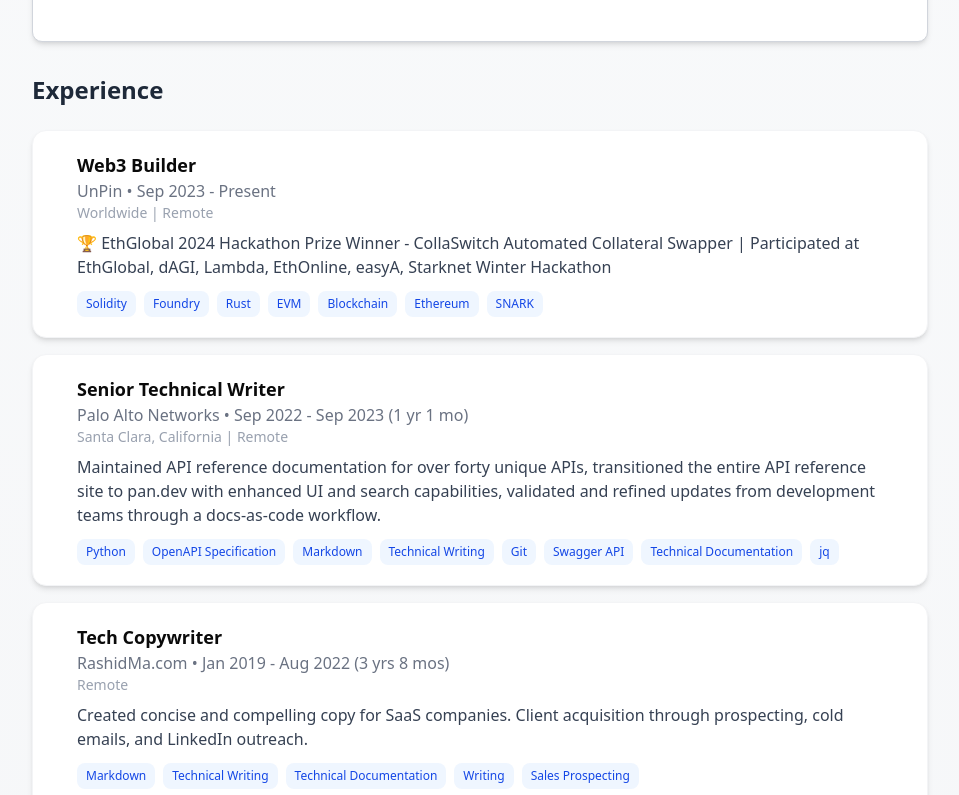
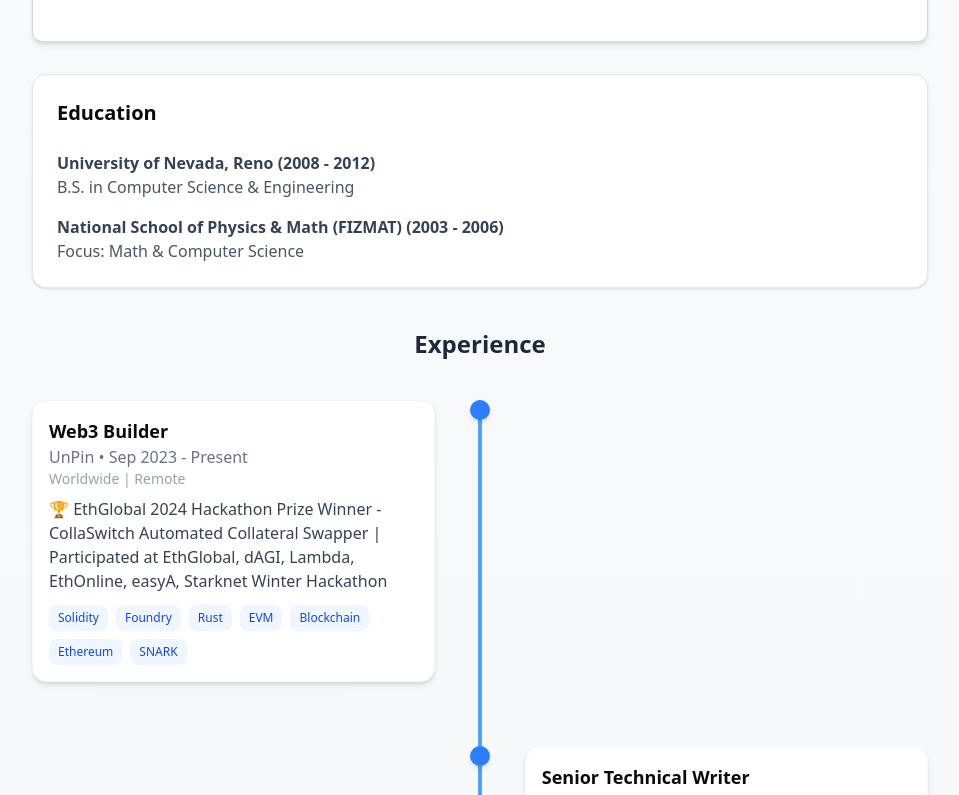
Before and after one commit to mcmoodoo/mcmoodoo, a Next.js app: page / in a window 1280 px wide. Shown: the part 780-1575 px from the top of the page, without its empty margins (160-1119 px from the left). Built offline with nearby package versions, Linux system fonts and the light colour scheme.

Commit message:
timeline added

```diff
--- a/src/app/page.tsx
+++ b/src/app/page.tsx
@@ -187,8 +187,6 @@ export default function Home() {
 					</CardContent>
 				</Card>
 
-				<ExperienceSection />
-
 				{/* Education Section */}
 				<Card className="mt-4 border-gray-200 shadow-sm">
 					<CardHeader>
@@ -205,6 +203,8 @@ export default function Home() {
 						))}
 					</CardContent>
 				</Card>
+
+				<ExperienceSection />
 			</div>
 		</main>
 	);
--- a/src/components/Experience.tsx
+++ b/src/components/Experience.tsx
@@ -200,17 +200,24 @@ const experiences: Experience[] = [
 	},
 ];
 
-const ExperienceCard: React.FC<Experience> = ({
+const ExperienceCard: React.FC<Experience & { isLeft: boolean }> = ({
 	title,
 	company,
 	duration,
 	location,
 	description,
 	skills,
+	isLeft,
 }) => (
-	<motion.div whileHover={{ scale: 1.02 }} whileTap={{ scale: 0.98 }} layout>
-		<Card className="p-5 shadow-md rounded-xl bg-white border border-gray-100 flex flex-row items-start gap-4">
-			<CardContent className="flex-1">
+	<div className={`flex w-full ${isLeft ? 'justify-start' : 'justify-end'}`}>
+		<motion.div
+			whileHover={{ scale: 1.02 }}
+			whileTap={{ scale: 0.98 }}
+			layout
+			className={`w-5/6 md:w-[45%] ${isLeft ? 'mr-auto' : 'ml-auto'}`}
+		>
+			<Card className="p-4 shadow-md rounded-xl bg-white border border-gray-100">
+				<CardContent className="p-0">
 					<h3 className="text-lg font-semibold">{title}</h3>
 					<p className="text-gray-500">
 						{company} • {duration}
@@ -230,15 +237,37 @@ const ExperienceCard: React.FC<Experience> = ({
 				</CardContent>
 			</Card>
 		</motion.div>
+	</div>
+);
+
+const TimelineNode: React.FC = () => (
+	<div className="absolute top-0 left-1/2 transform -translate-x-1/2 h-full flex flex-col items-center">
+		<div className="w-1 h-full bg-blue-400 rounded-full"></div>
+	</div>
+);
+
+const TimelineDot: React.FC = () => (
+	<div className="absolute left-1/2 transform -translate-x-1/2 flex items-center justify-center">
+		<div className="w-5 h-5 bg-blue-500 rounded-full z-10 shadow-md"></div>
+	</div>
 );
 
 const ExperienceSection: React.FC = () => (
-	<div className="container mx-auto">
-		<h2 className="text-2xl font-bold mb-6">Experience</h2>
-		<div className="flex flex-col gap-4">
+	<div className="container mx-auto py-10">
+		<h2 className="text-2xl font-bold mb-10 text-center">Experience</h2>
+		<div className="relative">
+			{/* Timeline vertical line */}
+			<TimelineNode />
+
+			<div className="flex flex-col gap-16">
 				{experiences.map((exp, index) => (
-				<ExperienceCard key={index} {...exp} />
+					<div key={index} className="relative">
+						{/* Timeline dot for each experience */}
+						<TimelineDot />
+						<ExperienceCard {...exp} isLeft={index % 2 === 0} />
+					</div>
 				))}
+			</div>
 		</div>
 	</div>
 );
```
Lines whose indentation alone changed are shown as unchanged.
